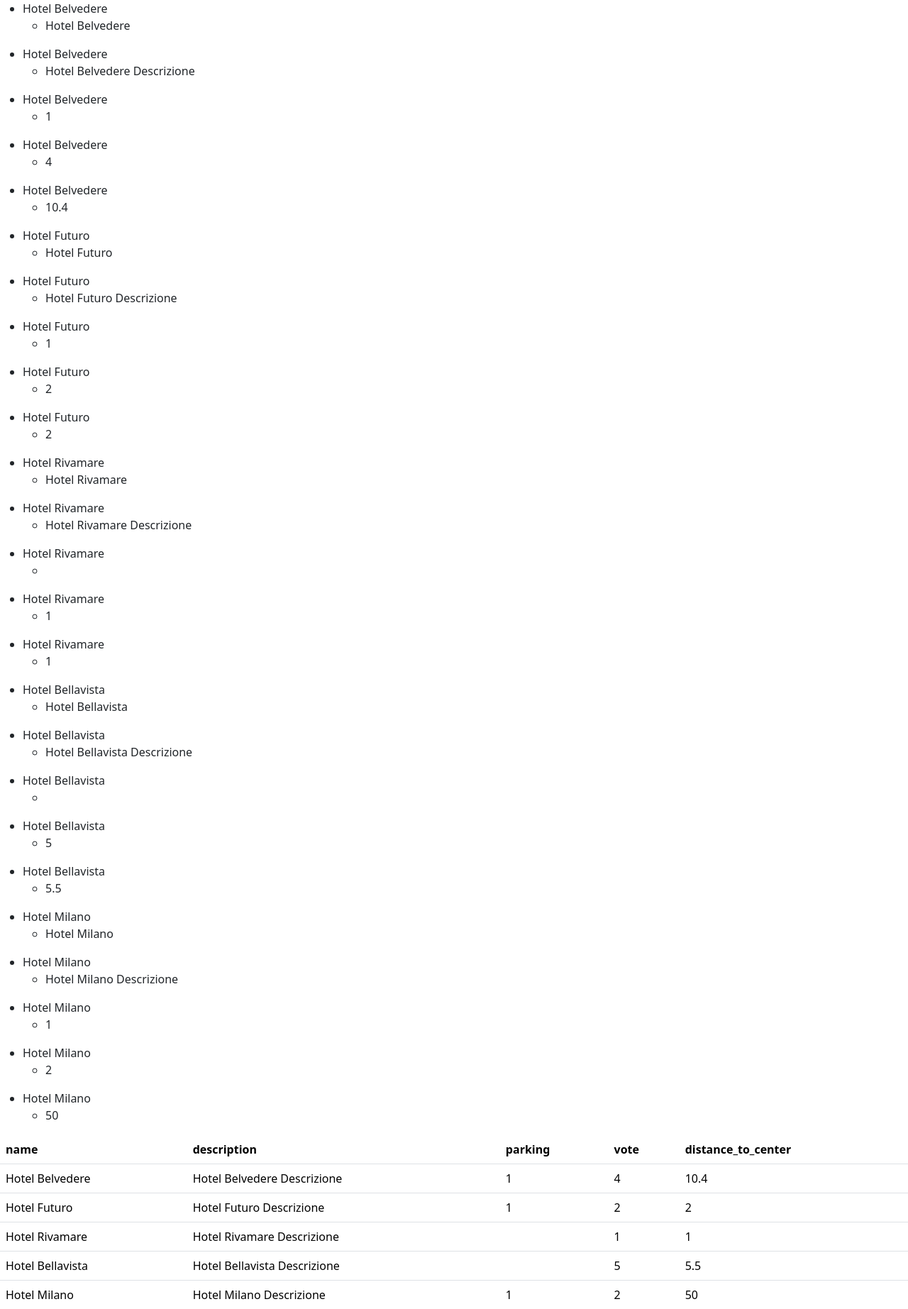
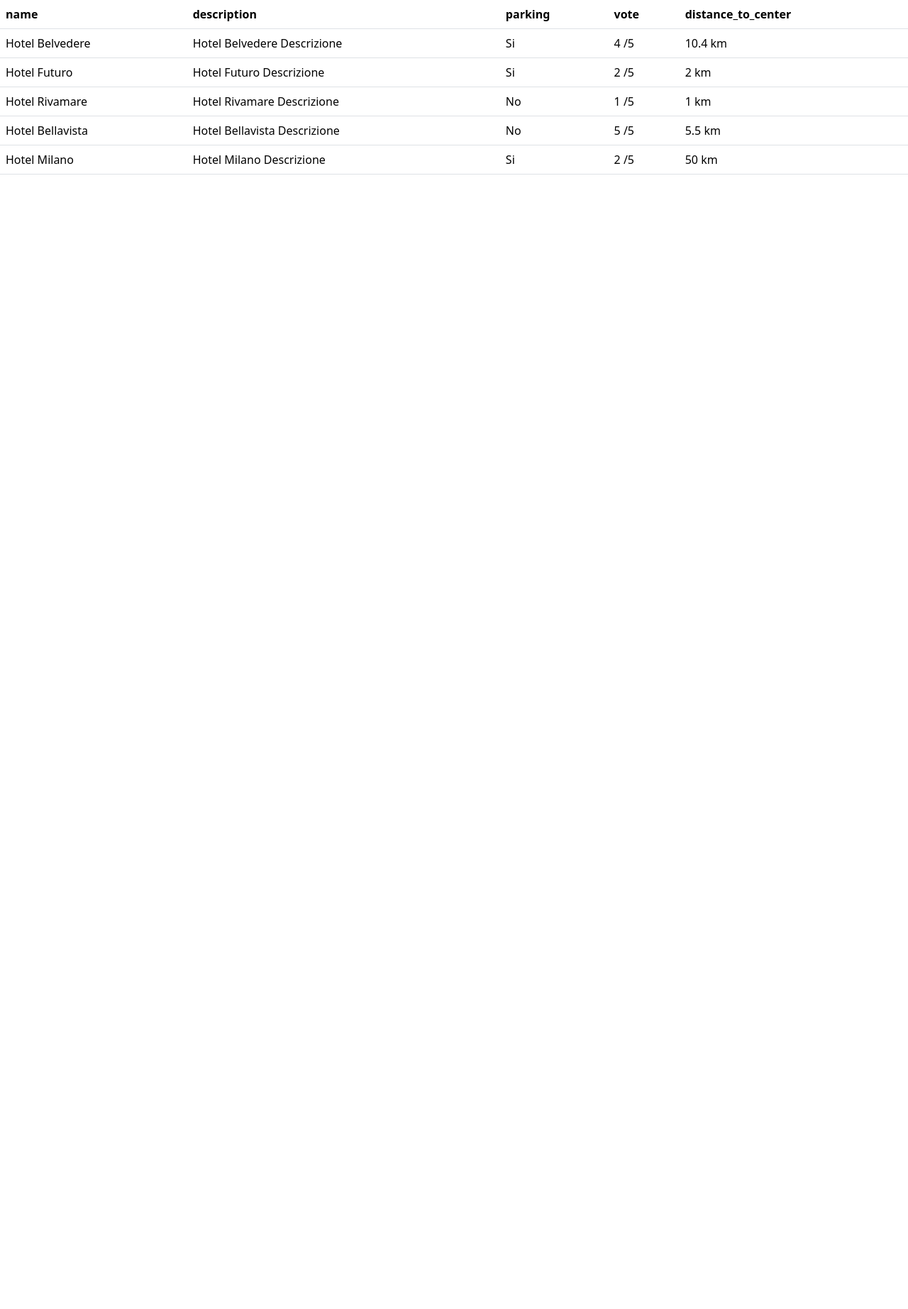
Before and after one commit to nicolaoo/php-hotel, a PHP site: page / in a window 1280 px wide. Shown: the top 1845 px of the page at 71% size. After the commit the page ends 246 px from the top, so only its background shows below. Run offline with PHP 8.4, Linux system fonts and the light colour scheme.

Commit message:
FEAT vote and km, parking

```diff
--- a/index.php
+++ b/index.php
@@ -54,7 +54,7 @@
     <title>Hotels</title>
 </head>
 <body>
-    <div>
+    <!-- <div>
         <?php
             foreach($hotels as $hotel_data){
                 foreach($hotel_data as $key => $value){
@@ -82,7 +82,7 @@
             }
 
         ?>
-    </div>
+    </div> -->
 
     <table class="table">
         <thead>
@@ -116,7 +116,7 @@
                                 </td>
                                 <td>
                                     <?php
-                                        echo $hotel["parking"];
+                                        echo $hotel["parking"] === true ? 'Si' : 'No';
                                     ?>
 
                                 </td>
@@ -124,12 +124,12 @@
                                     <?php
                                         echo $hotel["vote"];
                                     ?>
-
+                                    /5
                                 </td>
                                 <td>
                                     <?php
                                         echo $hotel["distance_to_center"];
-                                    ?>
+                                    ?> km
 
                                 </td>
                             </tr>
```
